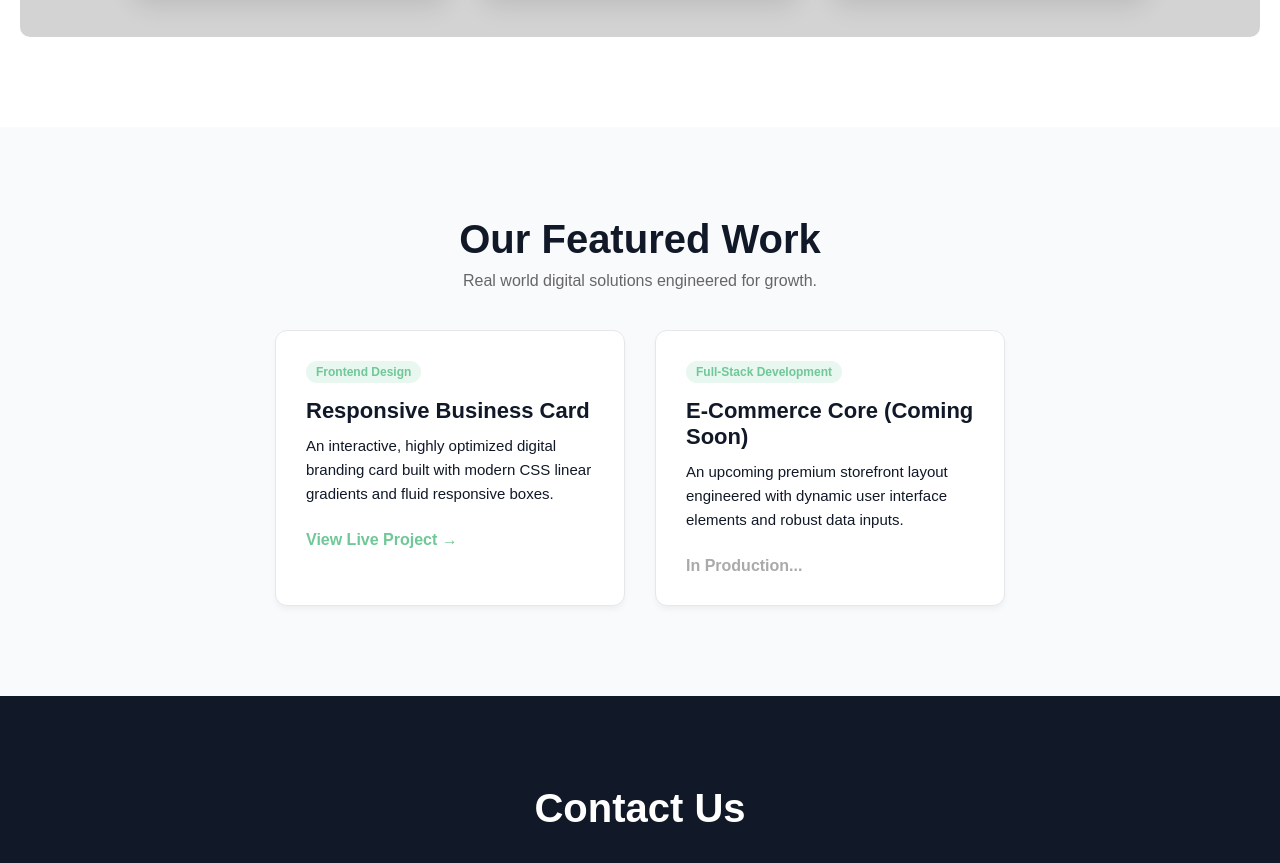
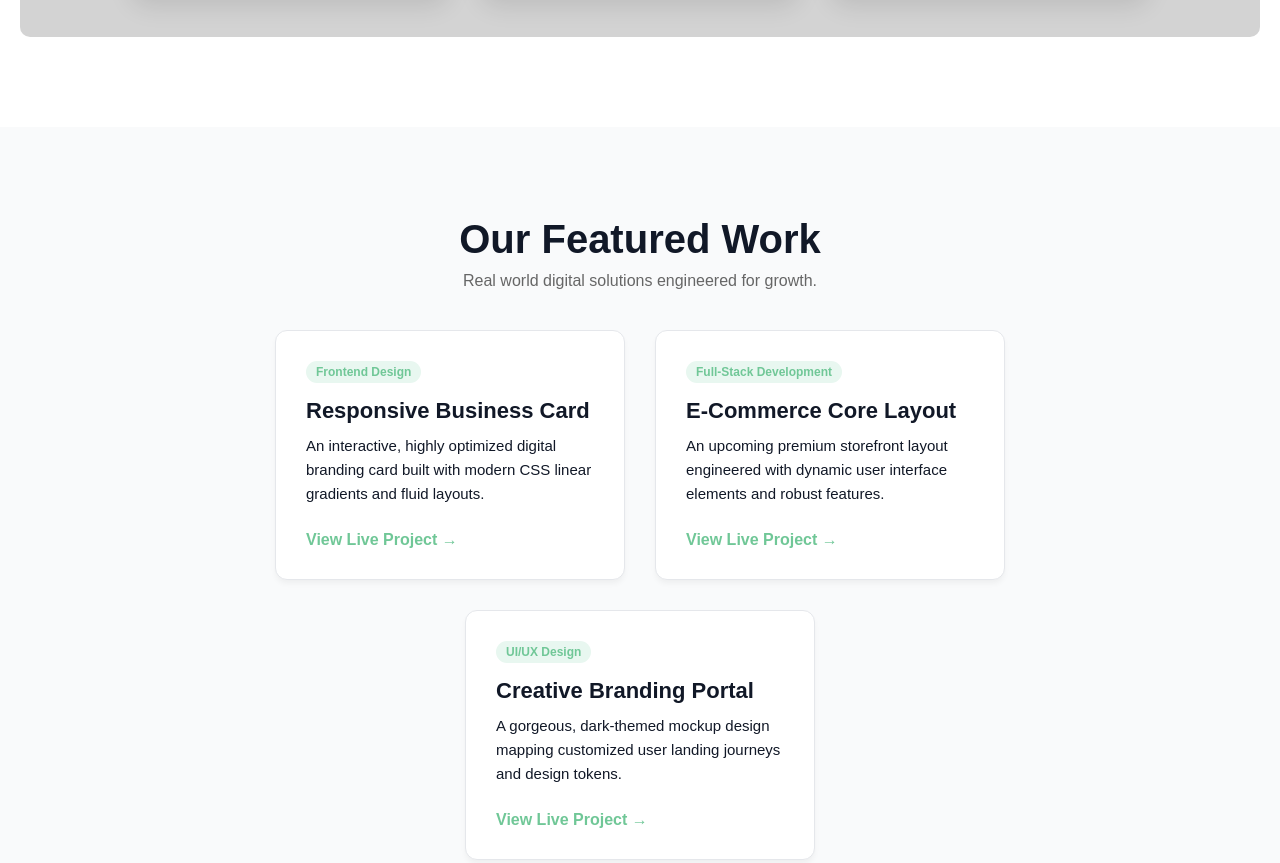
Before and after one commit to KalashDevv/kalash-studio, a plain HTML site: page index.html in a window 1280 px wide. Shown: the part 832-1695 px from the top of the page. Drawn offline with Linux system fonts and the light colour scheme.

Commit message:
Add files via upload

```diff
--- a/index.html
+++ b/index.html
@@ -8,7 +8,7 @@
 </head>
 <body>
     <nav>
-        <h2>KalashDevv Studio</h2>
+        <h2>KalashDevv Tech</h2>
         <ul>
             <li><a href="#">Home</a></li>
             <li><a href="#services">Services</a></li>
@@ -46,19 +46,12 @@
         </div>
     </section>
 
-    <section id="portfolio" class="portfolio">
-        <h2>Our Featured Work</h2>
-        <p style="text-align: center; margin-bottom: 40px; color: #666;">Real world digital solutions engineered for growth.</p>
+    <section class="portfolio" id="portfolio">
+    <h2>Our Featured Work</h2>
+    <p style="text-align: center; margin-bottom: 40px; color: #666;">Real world digital solutions engineered for growth.</p>
 
-        <div class="portfolio-grid">
-            <div class="portfolio-item">
-                <div class="portfolio-info">
-                    <span class="project-tag">Frontend Design</span>
-                    <h3>Responsive Business Card</h3>
-                    <p>An interactive, highly optimized digital branding card built with modern CSS linear gradients and fluid responsive boxes.</p>
-                    <a href="https://kalashdevv.github.io/kalash-business-card/" target="_blank" class="btn-view">View Live Project &rarr;</a>
-                </div>
-            </div>
+    <div class="portfolio-grid" id="dynamic-portfolio-grid"></div>
+</section>
 
             <div class="portfolio-item">
                 <div class="portfolio-info">
--- a/script.js
+++ b/script.js
@@ -85,3 +85,55 @@ contactForm.addEventListener('submit', function(event) {
         });
     }
 });
+// ==========================================
+// FEATURE 3: DYNAMIC PORTFOLIO DATABASE ENGINE
+// ==========================================
+
+// 1. Your Project Database (Array of Objects)
+const studioProjects = [
+    {
+        title: "Responsive Business Card",
+        tag: "Frontend Design",
+        description: "An interactive, highly optimized digital branding card built with modern CSS linear gradients and fluid layouts.",
+        liveLink: "https://kalashdevv.github.io/kalash-business-card/"
+    },
+    {
+        title: "E-Commerce Core Layout",
+        tag: "Full-Stack Development",
+        description: "An upcoming premium storefront layout engineered with dynamic user interface elements and robust features.",
+        liveLink: "#"
+    },
+    {
+        title: "Creative Branding Portal",
+        tag: "UI/UX Design",
+        description: "A gorgeous, dark-themed mockup design mapping customized user landing journeys and design tokens.",
+        liveLink: "#"
+    }
+];
+
+// 2. Select the empty HTML grid wrapper we created in Step 1
+const dynamicGrid = document.getElementById('dynamic-portfolio-grid');
+
+// 3. Define the engine function that builds the cards on the screen
+function renderProjects() {
+    // Clear out anything inside the grid just in case
+    dynamicGrid.innerHTML = "";
+
+    // Loop through each individual project object inside our array list
+    studioProjects.forEach(function(project) {
+        // Append a structured template filled with the object's specific data
+        dynamicGrid.innerHTML += `
+            <div class="portfolio-item">
+                <div class="portfolio-info">
+                    <span class="project-tag">${project.tag}</span>
+                    <h3>${project.title}</h3>
+                    <p>${project.description}</p>
+                    <a href="${project.liveLink}" target="_blank" class="btn-view">View Live Project &rarr;</a>
+                </div>
+            </div>
+        `;
+    });
+}
+
+// 4. Run the engine immediately when the page loads!
+renderProjects();
```
